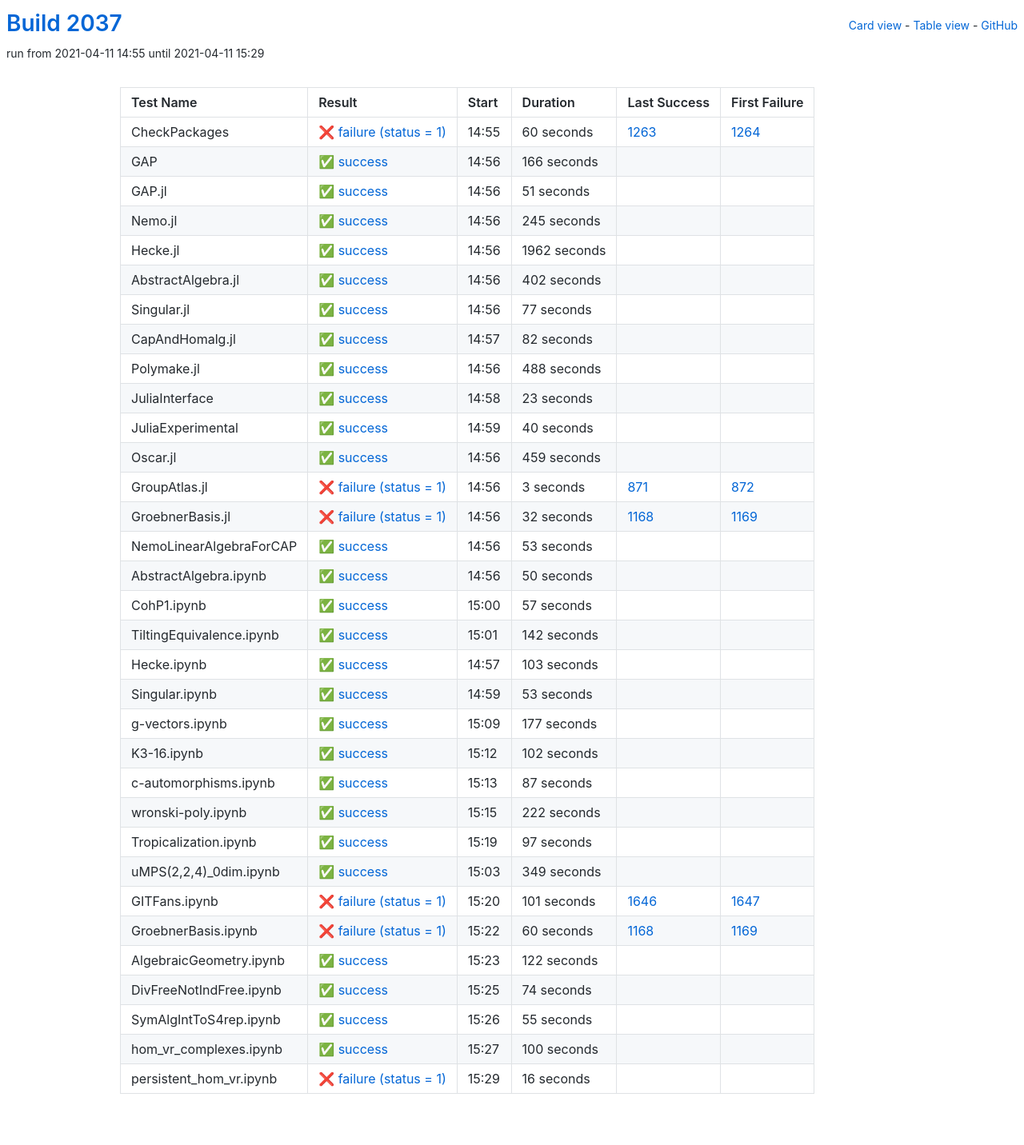
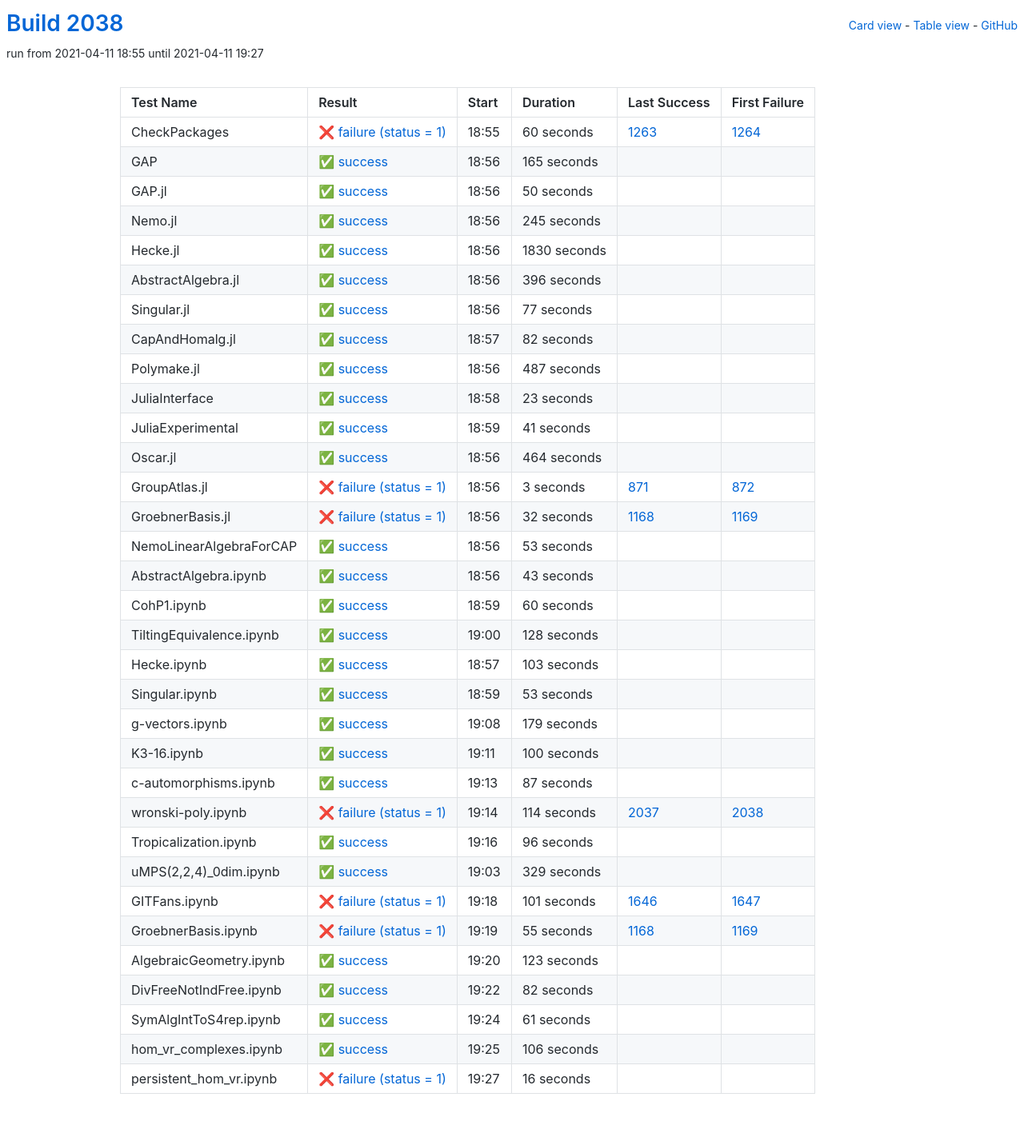
Before and after one commit to oscar-system/oscar-ci-status-stable, a Jekyll site: the page built from table.html, in a window 1280 px wide. Shown: the whole page at 80% size. Built offline with Jekyll 4.4.1, drawn with Linux system fonts in a browser that asks for light colours.

Commit message:
Build #2038

```diff
--- a/_data/ci.yml
+++ b/_data/ci.yml
@@ -1,6 +1,6 @@
 ---
-build: 2037
-build_url: https://oscarci.mathematik.uni-kl.de/job/oscar-stable/2037/
+build: 2038
+build_url: https://oscarci.mathematik.uni-kl.de/job/oscar-stable/2038/
 job: oscar-stable
 organization: oscar-system
 repo: oscar-ci-status-stable
@@ -8,8 +8,8 @@ repourl: https://github.com/oscar-system/oscar-ci-status-stable
 tests:
 - name: CheckPackages
   id: checkpackages
-  log: https://oscarci.mathematik.uni-kl.de/job/oscar-stable/2037/artifact/logs/build-2037/CheckPackages.log
-  start: 2021-04-11 14:55
+  log: https://oscarci.mathematik.uni-kl.de/job/oscar-stable/2038/artifact/logs/build-2038/CheckPackages.log
+  start: 2021-04-11 18:55
   success: false
   exitcode: 1
   status: failure
@@ -20,32 +20,32 @@ tests:
   first_failure_url: https://oscarci.mathematik.uni-kl.de/job/oscar-stable/1264/
 - name: GAP
   id: gap
-  log: https://oscarci.mathematik.uni-kl.de/job/oscar-stable/2037/artifact/logs/build-2037/GAP.log
-  start: 2021-04-11 14:56
+  log: https://oscarci.mathematik.uni-kl.de/job/oscar-stable/2038/artifact/logs/build-2038/GAP.log
+  start: 2021-04-11 18:56
   success: true
   exitcode: 0
   status: success
-  duration: 166
+  duration: 165
   last_success: false
   last_success_url:
   first_failure: false
   first_failure_url:
 - name: GAP.jl
   id: gap-jl
-  log: https://oscarci.mathematik.uni-kl.de/job/oscar-stable/2037/artifact/logs/build-2037/GAP.jl.log
-  start: 2021-04-11 14:56
+  log: https://oscarci.mathematik.uni-kl.de/job/oscar-stable/2038/artifact/logs/build-2038/GAP.jl.log
+  start: 2021-04-11 18:56
   success: true
   exitcode: 0
   status: success
-  duration: 51
+  duration: 50
   last_success: false
   last_success_url:
   first_failure: false
   first_failure_url:
 - name: Nemo.jl
   id: nemo-jl
-  log: https://oscarci.mathematik.uni-kl.de/job/oscar-stable/2037/artifact/logs/build-2037/Nemo.jl.log
-  start: 2021-04-11 14:56
+  log: https://oscarci.mathematik.uni-kl.de/job/oscar-stable/2038/artifact/logs/build-2038/Nemo.jl.log
+  start: 2021-04-11 18:56
   success: true
   exitcode: 0
   status: success
@@ -56,32 +56,32 @@ tests:
   first_failure_url:
 - name: Hecke.jl
   id: hecke-jl
-  log: https://oscarci.mathematik.uni-kl.de/job/oscar-stable/2037/artifact/logs/build-2037/Hecke.jl.log
-  start: 2021-04-11 14:56
+  log: https://oscarci.mathematik.uni-kl.de/job/oscar-stable/2038/artifact/logs/build-2038/Hecke.jl.log
+  start: 2021-04-11 18:56
   success: true
   exitcode: 0
   status: success
-  duration: 1962
+  duration: 1830
   last_success: false
   last_success_url:
   first_failure: false
   first_failure_url:
 - name: AbstractAlgebra.jl
   id: abstractalgebra-jl
-  log: https://oscarci.mathematik.uni-kl.de/job/oscar-stable/2037/artifact/logs/build-2037/AbstractAlgebra.jl.log
-  start: 2021-04-11 14:56
+  log: https://oscarci.mathematik.uni-kl.de/job/oscar-stable/2038/artifact/logs/build-2038/AbstractAlgebra.jl.log
+  start: 2021-04-11 18:56
   success: true
   exitcode: 0
   status: success
-  duration: 402
+  duration: 396
   last_success: false
   last_success_url:
   first_failure: false
   first_failure_url:
 - name: Singular.jl
   id: singular-jl
-  log: https://oscarci.mathematik.uni-kl.de/job/oscar-stable/2037/artifact/logs/build-2037/Singular.jl.log
-  start: 2021-04-11 14:56
+  log: https://oscarci.mathematik.uni-kl.de/job/oscar-stable/2038/artifact/logs/build-2038/Singular.jl.log
+  start: 2021-04-11 18:56
   success: true
   exitcode: 0
   status: success
@@ -92,8 +92,8 @@ tests:
   first_failure_url:
 - name: CapAndHomalg.jl
   id: capandhomalg-jl
-  log: https://oscarci.mathematik.uni-kl.de/job/oscar-stable/2037/artifact/logs/build-2037/CapAndHomalg.jl.log
-  start: 2021-04-11 14:57
+  log: https://oscarci.mathematik.uni-kl.de/job/oscar-stable/2038/artifact/logs/build-2038/CapAndHomalg.jl.log
+  start: 2021-04-11 18:57
   success: true
   exitcode: 0
   status: success
@@ -104,20 +104,20 @@ tests:
   first_failure_url:
 - name: Polymake.jl
   id: polymake-jl
-  log: https://oscarci.mathematik.uni-kl.de/job/oscar-stable/2037/artifact/logs/build-2037/Polymake.jl.log
-  start: 2021-04-11 14:56
+  log: https://oscarci.mathematik.uni-kl.de/job/oscar-stable/2038/artifact/logs/build-2038/Polymake.jl.log
+  start: 2021-04-11 18:56
   success: true
   exitcode: 0
   status: success
-  duration: 488
+  duration: 487
   last_success: false
   last_success_url:
   first_failure: false
   first_failure_url:
 - name: JuliaInterface
   id: juliainterface
-  log: https://oscarci.mathematik.uni-kl.de/job/oscar-stable/2037/artifact/logs/build-2037/JuliaInterface.log
-  start: 2021-04-11 14:58
+  log: https://oscarci.mathematik.uni-kl.de/job/oscar-stable/2038/artifact/logs/build-2038/JuliaInterface.log
+  start: 2021-04-11 18:58
   success: true
   exitcode: 0
   status: success
@@ -128,32 +128,32 @@ tests:
   first_failure_url:
 - name: JuliaExperimental
   id: juliaexperimental
-  log: https://oscarci.mathematik.uni-kl.de/job/oscar-stable/2037/artifact/logs/build-2037/JuliaExperimental.log
-  start: 2021-04-11 14:59
+  log: https://oscarci.mathematik.uni-kl.de/job/oscar-stable/2038/artifact/logs/build-2038/JuliaExperimental.log
+  start: 2021-04-11 18:59
   success: true
   exitcode: 0
   status: success
-  duration: 40
+  duration: 41
   last_success: false
   last_success_url:
   first_failure: false
   first_failure_url:
 - name: Oscar.jl
   id: oscar-jl
-  log: https://oscarci.mathematik.uni-kl.de/job/oscar-stable/2037/artifact/logs/build-2037/Oscar.jl.log
-  start: 2021-04-11 14:56
+  log: https://oscarci.mathematik.uni-kl.de/job/oscar-stable/2038/artifact/logs/build-2038/Oscar.jl.log
+  start: 2021-04-11 18:56
   success: true
   exitcode: 0
   status: success
-  duration: 459
+  duration: 464
   last_success: false
   last_success_url:
   first_failure: false
   first_failure_url:
 - name: GroupAtlas.jl
   id: groupatlas-jl
-  log: https://oscarci.mathematik.uni-kl.de/job/oscar-stable/2037/artifact/logs/build-2037/GroupAtlas.jl.log
-  start: 2021-04-11 14:56
+  log: https://oscarci.mathematik.uni-kl.de/job/oscar-stable/2038/artifact/logs/build-2038/GroupAtlas.jl.log
+  start: 2021-04-11 18:56
   success: false
   exitcode: 1
   status: failure
@@ -164,8 +164,8 @@ tests:
   first_failure_url: https://oscarci.mathematik.uni-kl.de/job/oscar-stable/872/
 - name: GroebnerBasis.jl
   id: groebnerbasis-jl
-  log: https://oscarci.mathematik.uni-kl.de/job/oscar-stable/2037/artifact/logs/build-2037/GroebnerBasis.jl.log
-  start: 2021-04-11 14:56
+  log: https://oscarci.mathematik.uni-kl.de/job/oscar-stable/2038/artifact/logs/build-2038/GroebnerBasis.jl.log
+  start: 2021-04-11 18:56
   success: false
   exitcode: 1
   status: failure
@@ -176,8 +176,8 @@ tests:
   first_failure_url: https://oscarci.mathematik.uni-kl.de/job/oscar-stable/1169/
 - name: NemoLinearAlgebraForCAP
   id: nemolinearalgebraforcap
-  log: https://oscarci.mathematik.uni-kl.de/job/oscar-stable/2037/artifact/logs/build-2037/NemoLinearAlgebraForCAP.log
-  start: 2021-04-11 14:56
+  log: https://oscarci.mathematik.uni-kl.de/job/oscar-stable/2038/artifact/logs/build-2038/NemoLinearAlgebraForCAP.log
+  start: 2021-04-11 18:56
   success: true
   exitcode: 0
   status: success
@@ -188,44 +188,44 @@ tests:
   first_failure_url:
 - name: AbstractAlgebra.ipynb
   id: abstractalgebra-ipynb
-  log: https://oscarci.mathematik.uni-kl.de/job/oscar-stable/2037/artifact/logs/build-2037/AbstractAlgebra.ipynb.log
-  start: 2021-04-11 14:56
+  log: https://oscarci.mathematik.uni-kl.de/job/oscar-stable/2038/artifact/logs/build-2038/AbstractAlgebra.ipynb.log
+  start: 2021-04-11 18:56
   success: true
   exitcode: 0
   status: success
-  duration: 50
+  duration: 43
   last_success: false
   last_success_url:
   first_failure: false
   first_failure_url:
 - name: CohP1.ipynb
   id: cohp1-ipynb
-  log: https://oscarci.mathematik.uni-kl.de/job/oscar-stable/2037/artifact/logs/build-2037/CohP1.ipynb.log
-  start: 2021-04-11 15:00
+  log: https://oscarci.mathematik.uni-kl.de/job/oscar-stable/2038/artifact/logs/build-2038/CohP1.ipynb.log
+  start: 2021-04-11 18:59
   success: true
   exitcode: 0
   status: success
-  duration: 57
+  duration: 60
   last_success: false
   last_success_url:
   first_failure: false
   first_failure_url:
 - name: TiltingEquivalence.ipynb
   id: tiltingequivalence-ipynb
-  log: https://oscarci.mathematik.uni-kl.de/job/oscar-stable/2037/artifact/logs/build-2037/TiltingEquivalence.ipynb.log
-  start: 2021-04-11 15:01
+  log: https://oscarci.mathematik.uni-kl.de/job/oscar-stable/2038/artifact/logs/build-2038/TiltingEquivalence.ipynb.log
+  start: 2021-04-11 19:00
   success: true
   exitcode: 0
   status: success
-  duration: 142
+  duration: 128
   last_success: false
   last_success_url:
   first_failure: false
   first_failure_url:
 - name: Hecke.ipynb
   id: hecke-ipynb
-  log: https://oscarci.mathematik.uni-kl.de/job/oscar-stable/2037/artifact/logs/build-2037/Hecke.ipynb.log
-  start: 2021-04-11 14:57
+  log: https://oscarci.mathematik.uni-kl.de/job/oscar-stable/2038/artifact/logs/build-2038/Hecke.ipynb.log
+  start: 2021-04-11 18:57
   success: true
   exitcode: 0
   status: success
@@ -236,8 +236,8 @@ tests:
   first_failure_url:
 - name: Singular.ipynb
   id: singular-ipynb
-  log: https://oscarci.mathematik.uni-kl.de/job/oscar-stable/2037/artifact/logs/build-2037/Singular.ipynb.log
-  start: 2021-04-11 14:59
+  log: https://oscarci.mathematik.uni-kl.de/job/oscar-stable/2038/artifact/logs/build-2038/Singular.ipynb.log
+  start: 2021-04-11 18:59
   success: true
   exitcode: 0
   status: success
@@ -248,32 +248,32 @@ tests:
   first_failure_url:
 - name: g-vectors.ipynb
   id: g-vectors-ipynb
-  log: https://oscarci.mathematik.uni-kl.de/job/oscar-stable/2037/artifact/logs/build-2037/g-vectors.ipynb.log
-  start: 2021-04-11 15:09
+  log: https://oscarci.mathematik.uni-kl.de/job/oscar-stable/2038/artifact/logs/build-2038/g-vectors.ipynb.log
+  start: 2021-04-11 19:08
   success: true
   exitcode: 0
   status: success
-  duration: 177
+  duration: 179
   last_success: false
   last_success_url:
   first_failure: false
   first_failure_url:
 - name: K3-16.ipynb
   id: k3-16-ipynb
-  log: https://oscarci.mathematik.uni-kl.de/job/oscar-stable/2037/artifact/logs/build-2037/K3-16.ipynb.log
-  start: 2021-04-11 15:12
+  log: https://oscarci.mathematik.uni-kl.de/job/oscar-stable/2038/artifact/logs/build-2038/K3-16.ipynb.log
+  start: 2021-04-11 19:11
   success: true
   exitcode: 0
   status: success
-  duration: 102
+  duration: 100
   last_success: false
   last_success_url:
   first_failure: false
   first_failure_url:
 - name: c-automorphisms.ipynb
   id: c-automorphisms-ipynb
-  log: https://oscarci.mathematik.uni-kl.de/job/oscar-stable/2037/artifact/logs/build-2037/c-automorphisms.ipynb.log
-  start: 2021-04-11 15:13
+  log: https://oscarci.mathematik.uni-kl.de/job/oscar-stable/2038/artifact/logs/build-2038/c-automorphisms.ipynb.log
+  start: 2021-04-11 19:13
   success: true
   exitcode: 0
   status: success
@@ -284,44 +284,44 @@ tests:
   first_failure_url:
 - name: wronski-poly.ipynb
   id: wronski-poly-ipynb
-  log: https://oscarci.mathematik.uni-kl.de/job/oscar-stable/2037/artifact/logs/build-2037/wronski-poly.ipynb.log
-  start: 2021-04-11 15:15
+  log: https://oscarci.mathematik.uni-kl.de/job/oscar-stable/2038/artifact/logs/build-2038/wronski-poly.ipynb.log
+  start: 2021-04-11 19:14
+  success: false
+  exitcode: 1
+  status: failure
+  duration: 114
+  last_success: 2037
+  last_success_url: https://oscarci.mathematik.uni-kl.de/job/oscar-stable/2037/
+  first_failure: 2038
+  first_failure_url: https://oscarci.mathematik.uni-kl.de/job/oscar-stable/2038/
+- name: Tropicalization.ipynb
+  id: tropicalization-ipynb
+  log: https://oscarci.mathematik.uni-kl.de/job/oscar-stable/2038/artifact/logs/build-2038/Tropicalization.ipynb.log
+  start: 2021-04-11 19:16
   success: true
   exitcode: 0
   status: success
-  duration: 222
-  last_success: false
-  last_success_url:
-  first_failure: false
-  first_failure_url:
-- name: Tropicalization.ipynb
-  id: tropicalization-ipynb
-  log: https://oscarci.mathematik.uni-kl.de/job/oscar-stable/2037/artifact/logs/build-2037/Tropicalization.ipynb.log
-  start: 2021-04-11 15:19
-  success: true
-  exitcode: 0
-  status: success
-  duration: 97
+  duration: 96
   last_success: false
   last_success_url:
   first_failure: false
   first_failure_url:
 - name: uMPS(2,2,4)_0dim.ipynb
   id: umps-2-2-4-0dim-ipynb
-  log: https://oscarci.mathematik.uni-kl.de/job/oscar-stable/2037/artifact/logs/build-2037/uMPS-2-2-4-_0dim.ipynb.log
-  start: 2021-04-11 15:03
+  log: https://oscarci.mathematik.uni-kl.de/job/oscar-stable/2038/artifact/logs/build-2038/uMPS-2-2-4-_0dim.ipynb.log
+  start: 2021-04-11 19:03
   success: true
   exitcode: 0
   status: success
-  duration: 349
+  duration: 329
   last_success: false
   last_success_url:
   first_failure: false
   first_failure_url:
 - name: GITFans.ipynb
   id: gitfans-ipynb
-  log: https://oscarci.mathematik.uni-kl.de/job/oscar-stable/2037/artifact/logs/build-2037/GITFans.ipynb.log
-  start: 2021-04-11 15:20
+  log: https://oscarci.mathematik.uni-kl.de/job/oscar-stable/2038/artifact/logs/build-2038/GITFans.ipynb.log
+  start: 2021-04-11 19:18
   success: false
   exitcode: 1
   status: failure
@@ -332,68 +332,68 @@ tests:
   first_failure_url: https://oscarci.mathematik.uni-kl.de/job/oscar-stable/1647/
 - name: GroebnerBasis.ipynb
   id: groebnerbasis-ipynb
-  log: https://oscarci.mathematik.uni-kl.de/job/oscar-stable/2037/artifact/logs/build-2037/GroebnerBasis.ipynb.log
-  start: 2021-04-11 15:22
+  log: https://oscarci.mathematik.uni-kl.de/job/oscar-stable/2038/artifact/logs/build-2038/GroebnerBasis.ipynb.log
+  start: 2021-04-11 19:19
   success: false
   exitcode: 1
   status: failure
-  duration: 60
+  duration: 55
   last_success: 1168
   last_success_url: https://oscarci.mathematik.uni-kl.de/job/oscar-stable/1168/
   first_failure: 1169
   first_failure_url: https://oscarci.mathematik.uni-kl.de/job/oscar-stable/1169/
 - name: AlgebraicGeometry.ipynb
   id: algebraicgeometry-ipynb
-  log: https://oscarci.mathematik.uni-kl.de/job/oscar-stable/2037/artifact/logs/build-2037/AlgebraicGeometry.ipynb.log
-  start: 2021-04-11 15:23
+  log: https://oscarci.mathematik.uni-kl.de/job/oscar-stable/2038/artifact/logs/build-2038/AlgebraicGeometry.ipynb.log
+  start: 2021-04-11 19:20
   success: true
   exitcode: 0
   status: success
-  duration: 122
+  duration: 123
   last_success: false
   last_success_url:
   first_failure: false
   first_failure_url:
 - name: DivFreeNotIndFree.ipynb
   id: divfreenotindfree-ipynb
-  log: https://oscarci.mathematik.uni-kl.de/job/oscar-stable/2037/artifact/logs/build-2037/DivFreeNotIndFree.ipynb.log
-  start: 2021-04-11 15:25
+  log: https://oscarci.mathematik.uni-kl.de/job/oscar-stable/2038/artifact/logs/build-2038/DivFreeNotIndFree.ipynb.log
+  start: 2021-04-11 19:22
   success: true
   exitcode: 0
   status: success
-  duration: 74
+  duration: 82
   last_success: false
   last_success_url:
   first_failure: false
   first_failure_url:
 - name: SymAlgIntToS4rep.ipynb
   id: symalginttos4rep-ipynb
-  log: https://oscarci.mathematik.uni-kl.de/job/oscar-stable/2037/artifact/logs/build-2037/SymAlgIntToS4rep.ipynb.log
-  start: 2021-04-11 15:26
+  log: https://oscarci.mathematik.uni-kl.de/job/oscar-stable/2038/artifact/logs/build-2038/SymAlgIntToS4rep.ipynb.log
+  start: 2021-04-11 19:24
   success: true
   exitcode: 0
   status: success
-  duration: 55
+  duration: 61
   last_success: false
   last_success_url:
   first_failure: false
   first_failure_url:
 - name: hom_vr_complexes.ipynb
   id: hom-vr-complexes-ipynb
-  log: https://oscarci.mathematik.uni-kl.de/job/oscar-stable/2037/artifact/logs/build-2037/hom_vr_complexes.ipynb.log
-  start: 2021-04-11 15:27
+  log: https://oscarci.mathematik.uni-kl.de/job/oscar-stable/2038/artifact/logs/build-2038/hom_vr_complexes.ipynb.log
+  start: 2021-04-11 19:25
   success: true
   exitcode: 0
   status: success
-  duration: 100
+  duration: 106
   last_success: false
   last_success_url:
   first_failure: false
   first_failure_url:
 - name: persistent_hom_vr.ipynb
   id: persistent-hom-vr-ipynb
-  log: https://oscarci.mathematik.uni-kl.de/job/oscar-stable/2037/artifact/logs/build-2037/persistent_hom_vr.ipynb.log
-  start: 2021-04-11 15:29
+  log: https://oscarci.mathematik.uni-kl.de/job/oscar-stable/2038/artifact/logs/build-2038/persistent_hom_vr.ipynb.log
+  start: 2021-04-11 19:27
   success: false
   exitcode: 1
   status: failure
```
Also changed, not shown: README.md.
